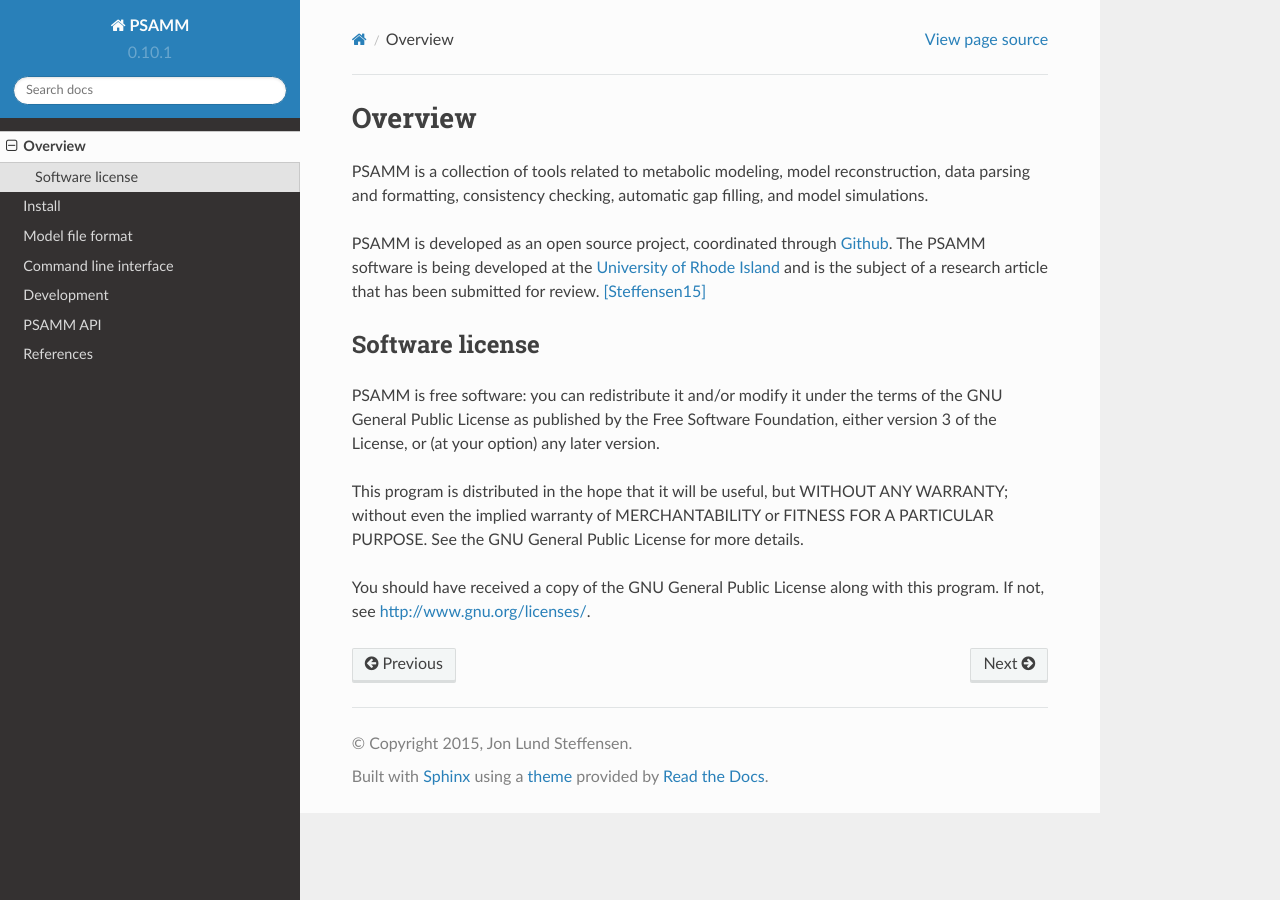
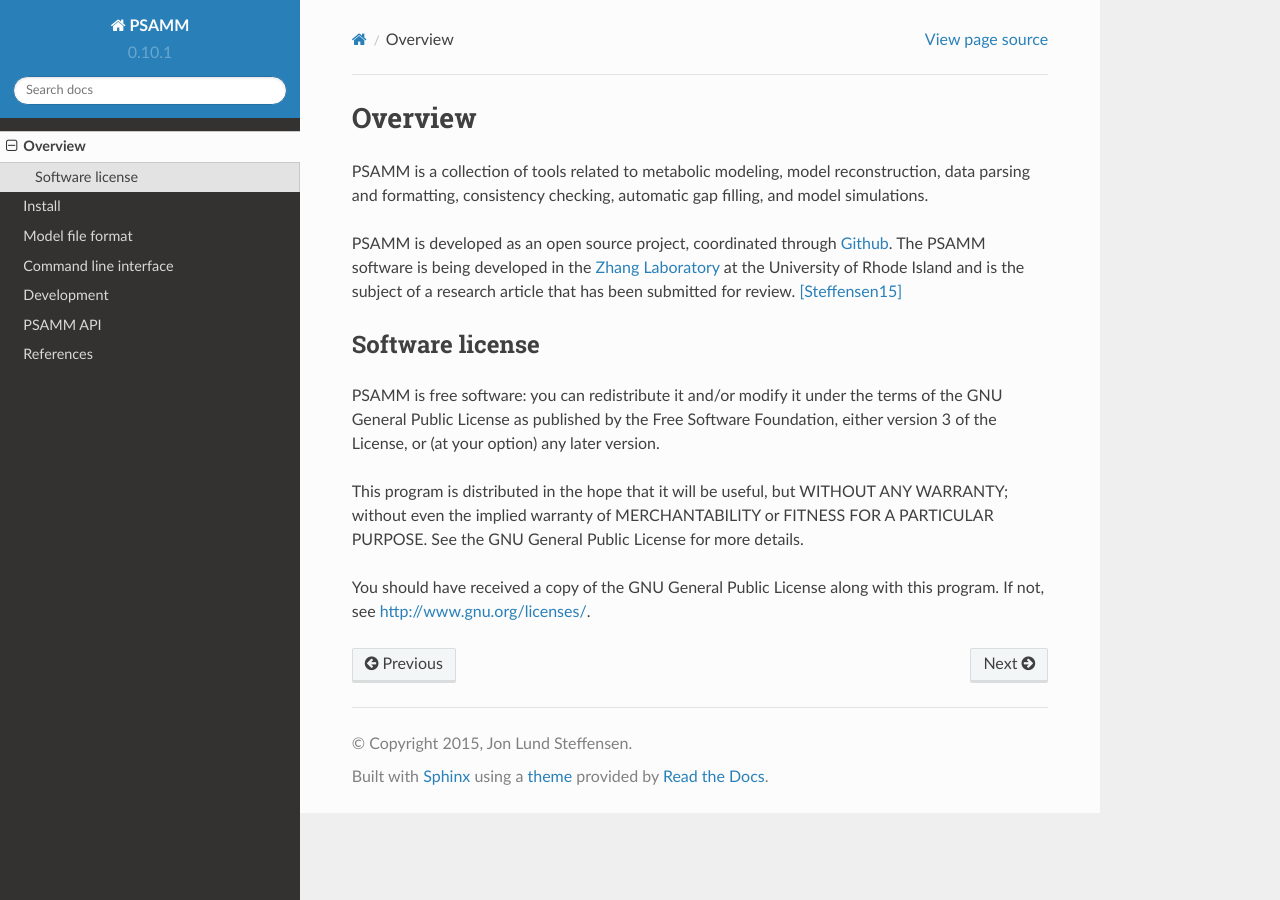
Before and after one commit to zhanglab/psamm, a Sphinx documentation site: the page built from docs/overview.rst, in a window 1280 px wide. Built offline with Sphinx 7.4.7 and the Read the Docs theme 2.0.0, drawn with Linux system fonts in a browser that asks for light colours.

Commit message:
changed front page

```diff
--- a/docs/overview.rst
+++ b/docs/overview.rst
@@ -7,12 +7,12 @@ reconstruction, data parsing and formatting, consistency checking,
 automatic gap filling, and model simulations.
 
 PSAMM is developed as an open source project, coordinated through `Github`_.
-The PSAMM software is being developed at the `University of Rhode Island`_ and
+The PSAMM software is being developed in the `Zhang Laboratory`_ at the University of Rhode Island and
 is the subject of a research article that has been submitted for
 review. [Steffensen15]_
 
 .. _Github: https://github.com/zhanglab/psamm
-.. _University of Rhode Island: http://zhanglab.uri.edu/
+.. _Zhang Laboratory: http://zhanglab.uri.edu/
 
 Software license
 ----------------
```
